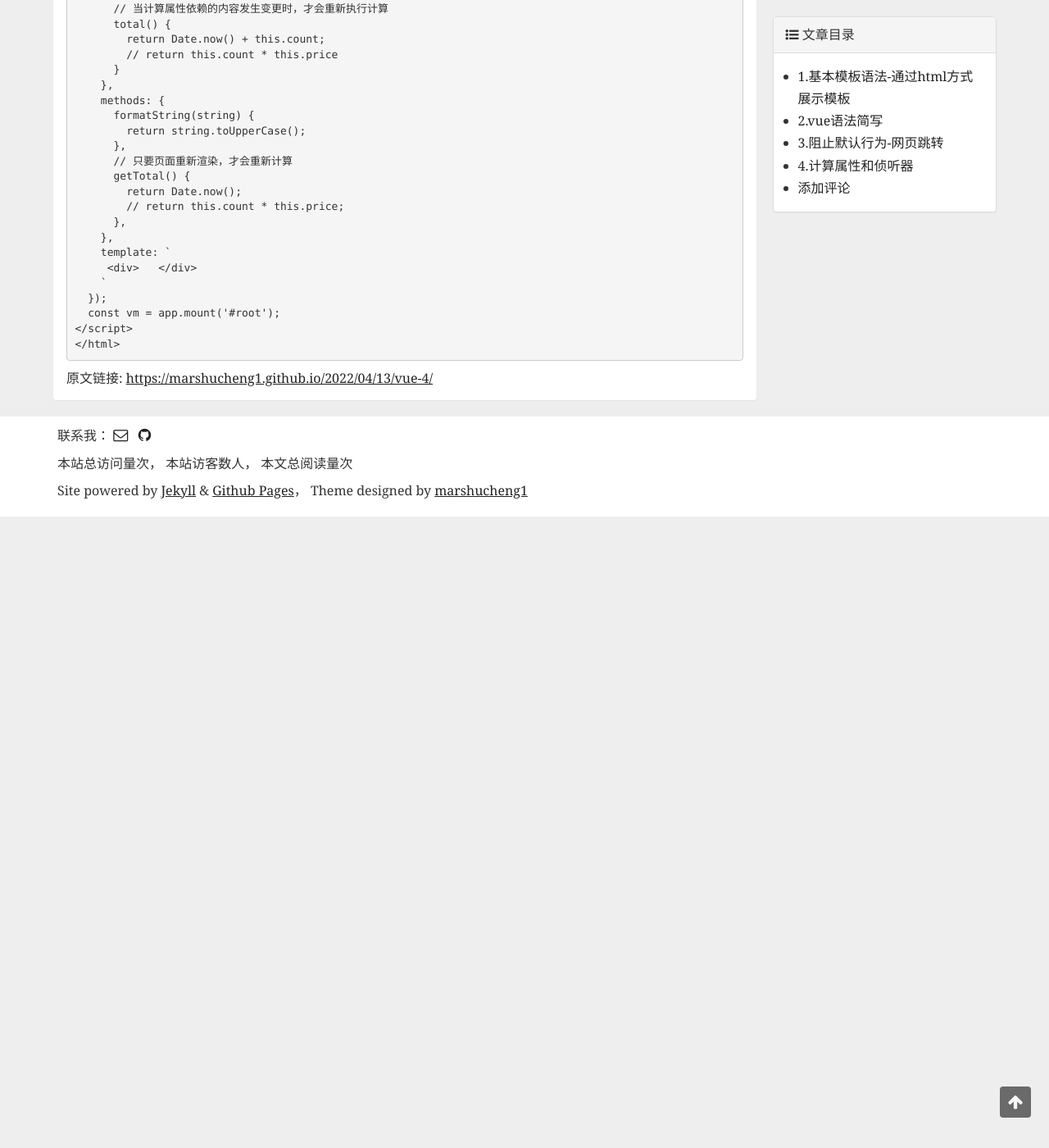
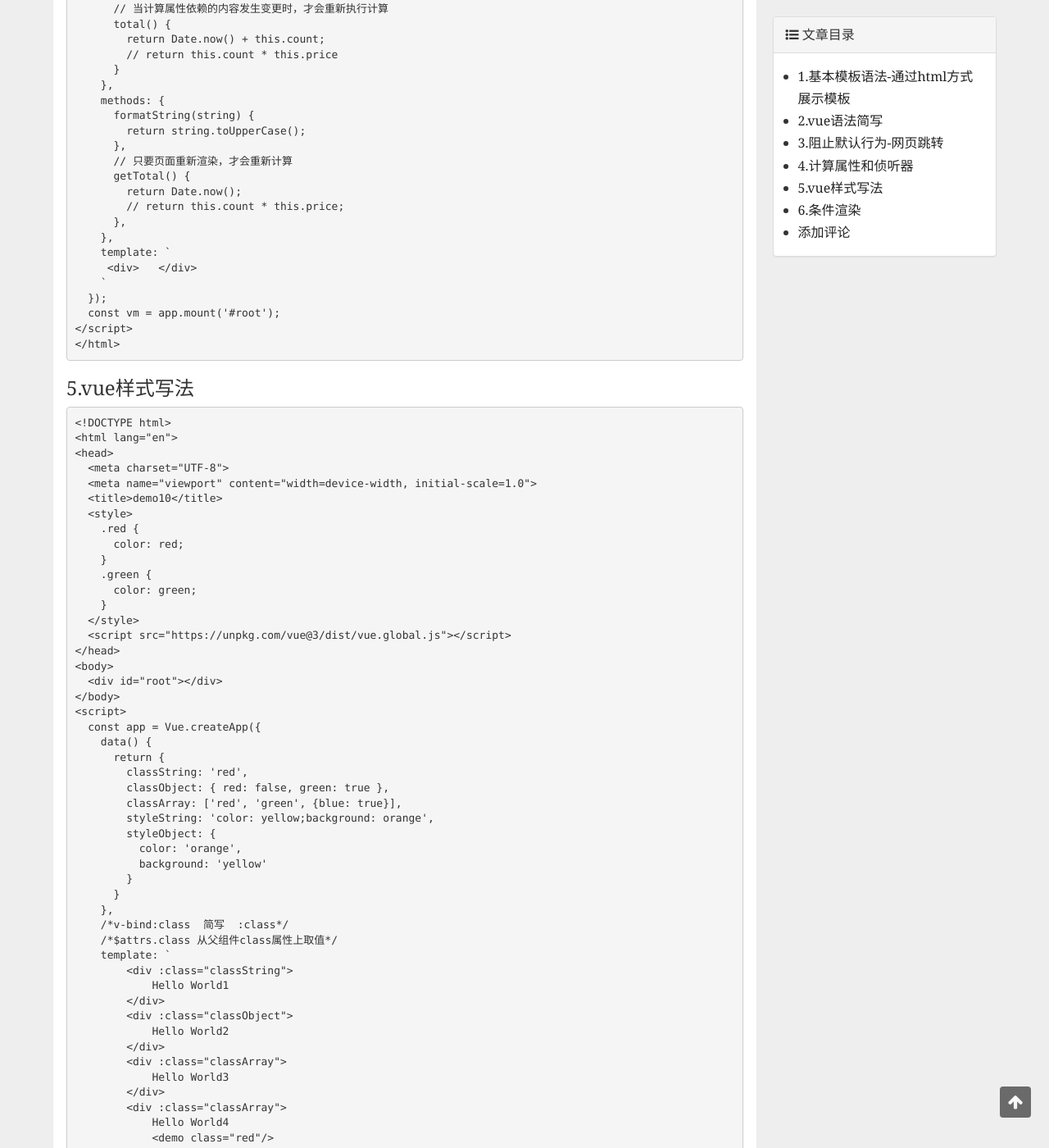
Before and after one commit to marshucheng1/marshucheng1.github.io, a Jekyll site: the page built from _posts/2022-04-13-vue-4.md, in a window 1280 px wide and 1400 px high, scrolled down 4422 px. Shown: the whole window at 82% size. Built offline with Jekyll 4.4.1, drawn with Linux system fonts in a browser that asks for light colours; comment, search, counter and statistics services are not loaded; before the commit the page ends 5052 px from its top, so only the background shows below that; some of the changed text lies outside the part shown.

Commit message:
Update 2022-04-13-vue-4.md

```diff
--- a/_posts/2022-04-13-vue-4.md
+++ b/_posts/2022-04-13-vue-4.md
@@ -259,3 +259,109 @@
 	  const vm = app.mount('#root');
 	</script>
 	</html>
+
+### 5.vue样式写法  ###
+
+	<!DOCTYPE html>
+	<html lang="en">
+	<head>
+	  <meta charset="UTF-8">
+	  <meta name="viewport" content="width=device-width, initial-scale=1.0">
+	  <title>demo10</title>
+	  <style>
+	    .red {
+	      color: red;
+	    }
+	    .green {
+	      color: green;
+	    }
+	  </style>
+	  <script src="https://unpkg.com/vue@3/dist/vue.global.js"></script>
+	</head>
+	<body>
+	  <div id="root"></div>
+	</body>
+	<script>
+	  const app = Vue.createApp({
+	    data() {
+	      return {
+	        classString: 'red',
+	        classObject: { red: false, green: true },
+	        classArray: ['red', 'green', {blue: true}],
+	        styleString: 'color: yellow;background: orange',
+	        styleObject: {
+	          color: 'orange',
+	          background: 'yellow'
+	        }
+	      }
+	    },
+	    /*v-bind:class  简写  :class*/
+	    /*$attrs.class 从父组件class属性上取值*/
+	    template: `
+	        <div :class="classString">
+	            Hello World1
+	        </div>
+	        <div :class="classObject">
+	            Hello World2
+	        </div>
+	        <div :class="classArray">
+	            Hello World3
+	        </div>
+	        <div :class="classArray">
+	            Hello World4
+	            <demo class="red"/>
+	        </div>
+	        <div :style="styleObject">
+	            Hello World5
+	        </div>
+	    `
+	  });
+
+	  app.component('demo', {
+	    template: `
+	      <div :class="$attrs.class">one</div>
+	      <div :class="$attrs.class">two</div>
+	    `
+	  })
+
+	  const vm = app.mount('#root');
+	</script>
+	</html>
+
+### 6.条件渲染  ###
+
+	<!DOCTYPE html>
+	<html lang="en">
+	<head>
+	  <meta charset="UTF-8">
+	  <meta name="viewport" content="width=device-width, initial-scale=1.0">
+	  <title>demo11</title>
+	  <script src="https://unpkg.com/vue@3/dist/vue.global.js"></script>
+	</head>
+	<body>
+	  <div id="root"></div>
+	</body>
+	<script>
+	  const app = Vue.createApp({
+	    data() {
+	      return {
+	        show: false,
+	        conditionOne: false,
+	        conditionTwo: true
+	      }
+	    },
+	    /*v-if 控制是否显示是直接从dom上增加或者移除. v-show 控制是否显示是通过display属性控制是否显示*/
+	    template: `
+	      <div v-if="show">Hello World</div>
+
+	      <div v-if="conditionOne">if</div>
+	      <div v-else-if="conditionTwo">elseif</div>
+	      <div v-else>else</div>
+
+	      <div v-show="show">Bye World</div>
+	    `
+	  });
+
+	  const vm = app.mount('#root');
+	</script>
+	</html>
```
